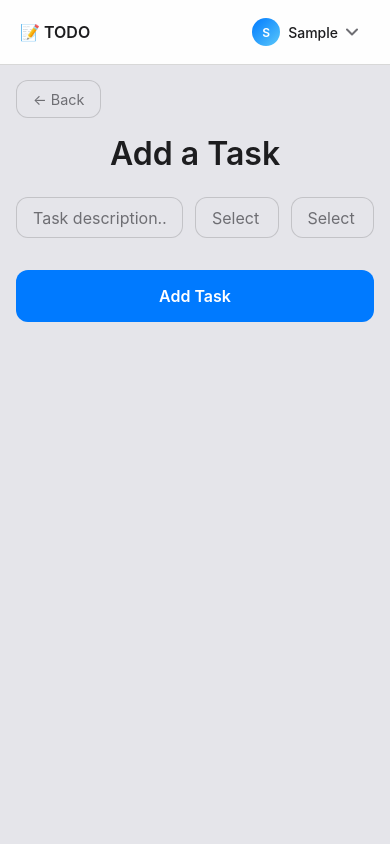
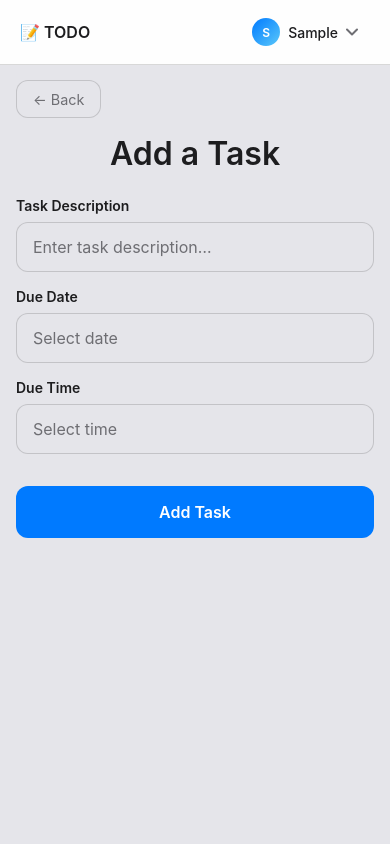
Before and after one commit to CJYD/TODO-APP, a Flask app: page /add in a window 390 px wide. Run offline with Flask 3, Linux system fonts and the light colour scheme; the visitor is signed in with stand-in values (Sample User, id 1).

Commit message:
Add form labels and fix text overflow in task creation form
- Added clear labels for Task Description, Due Date, and Due Time fields
- Fixed text overflow issue with ellipsis for long dates
- Improved form accessibility and user experience
- Enhanced mobile responsive design with stacked form fields
- Updated form field styling for consistent heights and spacing

```diff
--- a/static/js/app.js
+++ b/static/js/app.js
@@ -43,23 +43,54 @@ class IOSWheelPicker {
         this.initializePickers();
     }
 
+    // Detect if device is mobile (iOS, Android, etc.)
+    isMobileDevice() {
+        // Check for touch support and mobile user agents
+        const touchDevice = 'ontouchstart' in window || navigator.maxTouchPoints > 0;
+        const mobileUserAgent = /Android|webOS|iPhone|iPad|iPod|BlackBerry|IEMobile|Opera Mini/i.test(navigator.userAgent);
+        const iPadOS = /MacIntel/.test(navigator.platform) && navigator.maxTouchPoints > 1;
+        const smallScreen = window.innerWidth <= 768;
+
+        return touchDevice && (mobileUserAgent || iPadOS || smallScreen);
+    }
+
     initializePickers() {
         // Initialize date picker
         const dueDateInput = document.getElementById('due_date');
         if (dueDateInput) {
+            if (this.isMobileDevice()) {
+                // Use native mobile date picker
+                dueDateInput.type = 'date';
+                dueDateInput.style.cursor = 'pointer';
+                dueDateInput.removeAttribute('readonly');
+                dueDateInput.removeEventListener('click', this.showDatePicker);
+            } else {
+                // Use custom picker for desktop
+                dueDateInput.setAttribute('readonly', 'true');
                 dueDateInput.addEventListener('click', (e) => {
                     e.preventDefault();
                     this.showDatePicker(dueDateInput);
                 });
             }
+        }
 
         // Initialize time picker
         const dueTimeInput = document.getElementById('due_time');
         if (dueTimeInput) {
+            if (this.isMobileDevice()) {
+                // Use native mobile time picker
+                dueTimeInput.type = 'time';
+                dueTimeInput.style.cursor = 'pointer';
+                dueTimeInput.removeAttribute('readonly');
+                dueTimeInput.removeEventListener('click', this.showTimePicker);
+            } else {
+                // Use custom picker for desktop
+                dueTimeInput.setAttribute('readonly', 'true');
                 dueTimeInput.addEventListener('click', (e) => {
                     e.preventDefault();
                     this.showTimePicker(dueTimeInput);
                 });
+            }
         }
     }
 
--- a/static/style.css
+++ b/static/style.css
@@ -611,9 +611,53 @@ textarea:not(.auth-form textarea):not(.auth-form-fields textarea) {
   color: var(--text-primary);
   border: 1px solid var(--border-primary);
   border-radius: 12px;
-  padding: 0.6rem 1rem;
+  padding: 0.75rem 1rem;
   font-size: 1rem;
   transition: background 0.2s ease;
+  cursor: pointer;
+  font-family: -apple-system, BlinkMacSystemFont, "SF Pro Display", "SF Pro Text", "Helvetica Neue", Helvetica, Arial, sans-serif;
+  min-height: 50px;
+  height: 50px;
+  line-height: 1.2;
+  box-sizing: border-box;
+  overflow: hidden;
+  text-overflow: ellipsis;
+  white-space: nowrap;
+}
+
+/* Mobile native date/time inputs styling */
+@media (max-width: 768px) {
+  input[type="date"]:not(.auth-form input):not(.auth-form-fields input),
+  input[type="time"]:not(.auth-form input):not(.auth-form-fields input) {
+    -webkit-appearance: none;
+    -moz-appearance: none;
+    appearance: none;
+    background: var(--bg-secondary);
+    color: var(--text-primary);
+    border: 1px solid var(--border-primary);
+    border-radius: 12px;
+    padding: 0.6rem 1rem;
+    font-size: 1rem;
+    cursor: pointer;
+    position: relative;
+  }
+
+  /* Style the native date/time picker icons */
+  input[type="date"]:not(.auth-form input):not(.auth-form-fields input)::-webkit-calendar-picker-indicator,
+  input[type="time"]:not(.auth-form input):not(.auth-form-fields input)::-webkit-calendar-picker-indicator {
+    background: transparent;
+    color: var(--text-primary);
+    cursor: pointer;
+    width: 16px;
+    height: 16px;
+  }
+
+  /* For iOS devices, ensure the native picker opens */
+  input[type="date"]:not(.auth-form input):not(.auth-form-fields input),
+  input[type="time"]:not(.auth-form input):not(.auth-form-fields input) {
+    -webkit-appearance: none;
+    appearance: none;
+  }
 }
 
 .form-fields input[type="text"]:hover,
@@ -927,7 +971,23 @@ form {
   width: 100%;
 }
 
-.form-fields input[type="text"] {
+.form-field {
+  display: flex;
+  flex-direction: column;
+  gap: 0.5rem;
+}
+
+.form-field label {
+  color: var(--text-primary);
+  font-size: 0.875rem;
+  font-weight: 500;
+  margin: 0;
+  padding: 0;
+}
+
+.form-fields input[type="text"],
+.form-fields input#due_date,
+.form-fields input#due_time {
   width: 100%;
   max-width: 100%;
   box-sizing: border-box;
@@ -935,17 +995,16 @@ form {
   color: var(--text-primary);
   border: 1px solid var(--border-primary);
   border-radius: 12px;
-  padding: 0.6rem 1rem;
+  padding: 0.75rem 1rem;
   font-size: 1rem;
   transition: background 0.2s ease;
-  /* Prevent overflow */
+  min-height: 50px;
   min-width: 0;
-}
-
-.form-fields input#due_date,
-.form-fields input#due_time {
-  font-size: 1rem;
-  padding: 0.6rem 1rem;
+  line-height: 1.2;
+  height: 50px;
+  overflow: hidden;
+  text-overflow: ellipsis;
+  white-space: nowrap;
 }
 
 /* Make the submit button full width to match combined fields */
@@ -1250,6 +1309,19 @@ body.ios-picker-open {
     overflow-x: hidden !important; /* Prevent horizontal overflow */
   }
 
+  /* Stack form fields vertically on mobile */
+  .form-fields {
+    grid-template-columns: 1fr !important;
+    gap: 1rem !important;
+  }
+
+  /* Ensure form field labels are properly styled on mobile */
+  .form-field label {
+    font-size: 0.875rem !important;
+    font-weight: 600 !important;
+    color: var(--text-primary) !important;
+  }
+
   /* Ensure task items fit properly within mobile container */
   .task-item {
     margin-left: 0 !important;
--- a/templates/add.html
+++ b/templates/add.html
@@ -9,31 +9,39 @@
 
   <form method="post" class="form">
     <div class="form-fields">
+      <div class="form-field">
+        <label for="description">Task Description</label>
         <input
           type="text"
+          id="description"
           name="description"
-        placeholder="Task description…"
+          placeholder="Enter task description…"
           required
         >
+      </div>
+      <div class="form-field">
+        <label for="due_date">Due Date</label>
         <div class="ios-picker-wrapper">
           <input
             type="text"
             id="due_date"
             name="due_date"
             placeholder="Select date"
-          readonly
             class="ios-picker-input"
           >
         </div>
+      </div>
+      <div class="form-field">
+        <label for="due_time">Due Time</label>
         <div class="ios-picker-wrapper">
           <input
             type="text"
             id="due_time"
             name="due_time"
             placeholder="Select time"
-          readonly
             class="ios-picker-input"
           >
+        </div>
       </div>
     </div>
 
```
Also changed, not shown: data/tasks.db. Lines whose indentation alone changed are shown as unchanged.
